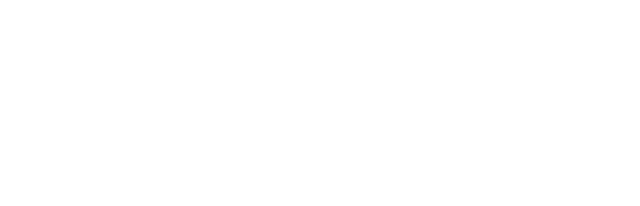
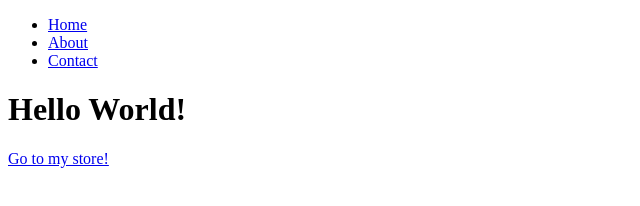
Before and after one commit to fi3rcecreature/FinalProject-May2023, a plain HTML site: page index.html in a window 1280 px wide. Shown: the whole page, without its empty margins (0-640 px from the left). Drawn offline with Linux system fonts and the light colour scheme.

Commit message:
Just started header. Added simple classes.

```diff
--- a/index.html
+++ b/index.html
@@ -9,5 +9,20 @@
 </head>
 <body>
 
+    <header>
+        <nav class="container">
+            <ul class="row">
+                <li><a href="#">Home</a></li>
+                <li><a href="#">About</a></li>
+                <li><a href="#">Contact</a></li>
+            </ul>
+        </nav>
+
+        <div class="hero">
+            <h1>Hello World!</h1>
+            <a href="#">Go to my store!</a>
+        </div>
+    </header>
+
 </body>
 </html>
```
